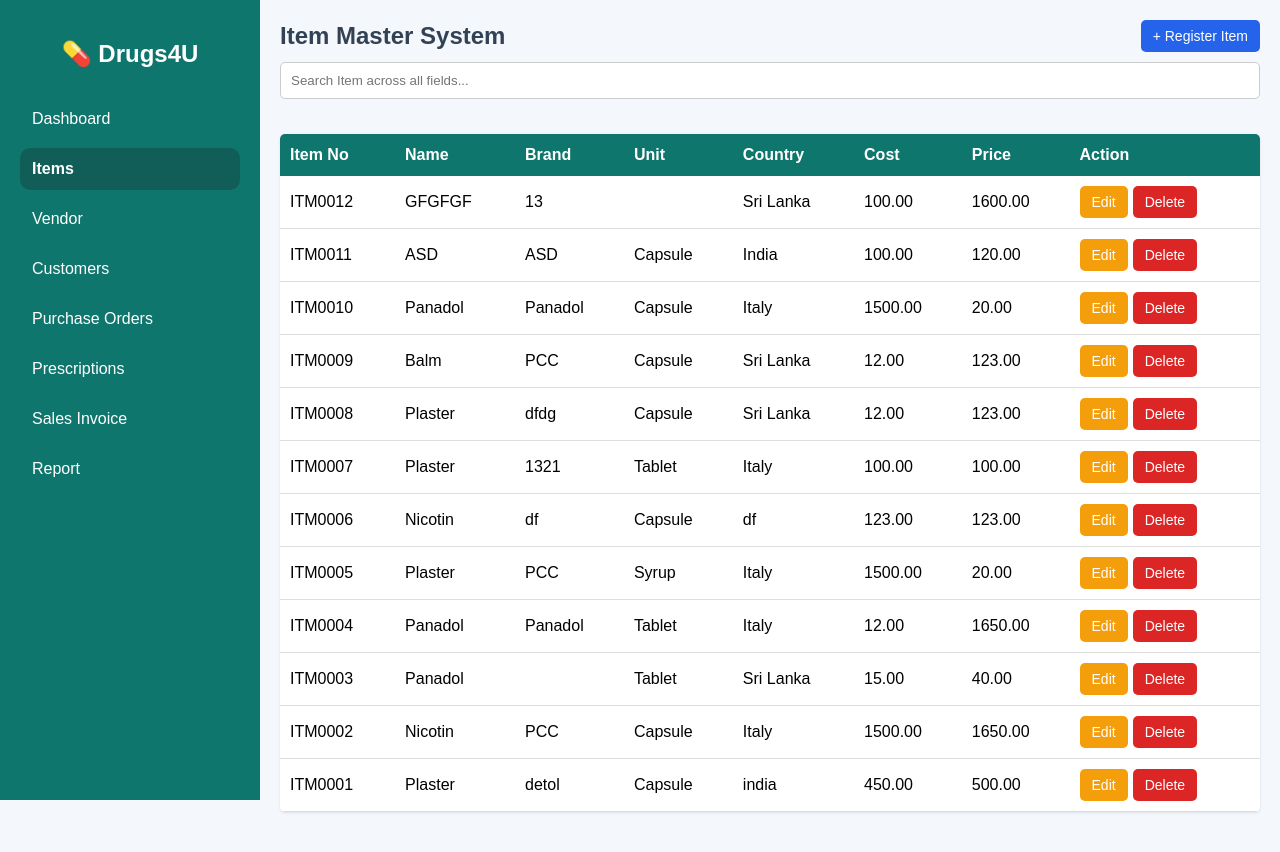
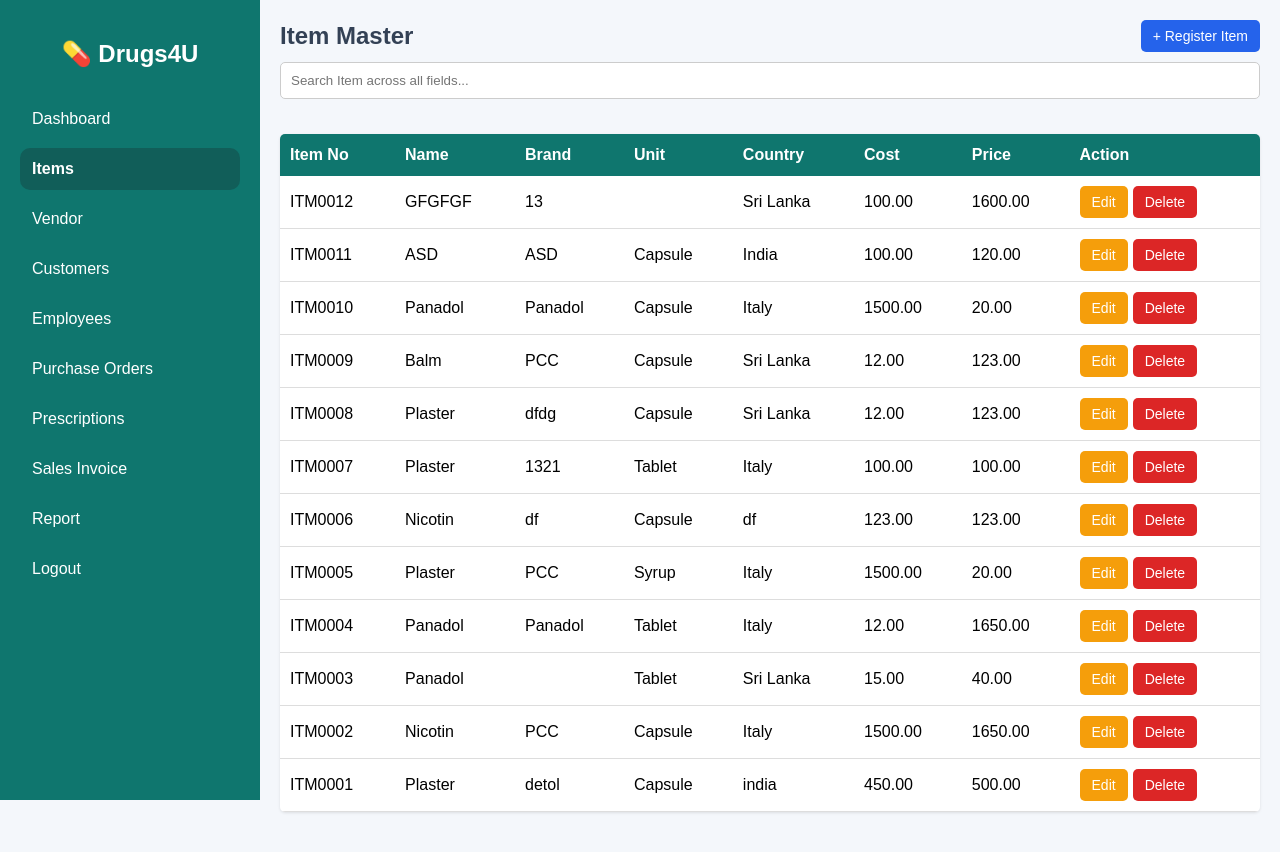
Before and after one commit to hareshhewage-jpg/Pharmacy, a PHP site: page /item.php in a window 1280 px wide. Run offline with PHP 8.4, Linux system fonts and the light colour scheme; data comes from the database, SQL or seed files in the repository.

Commit message:
Update Item Page

```diff
--- a/item.php
+++ b/item.php
@@ -348,15 +348,17 @@ $items = runQuery($conn, $query_str);
         <a href="item.php" class="active">Items</a>
         <a href="vendor.php">Vendor</a>
         <a href="customer_list.php">Customers</a>
+        <a href="employee_reg.php">Employees</a>
         <a href="purchase_order.php">Purchase Orders</a>
         <a href="prescription_list.php">Prescriptions</a>
         <a href="sales_invoice.php">Sales Invoice</a>
         <a href="report.php">Report</a>
+        <a href="login_emp.php">Logout</a>
     </div>
 
     <div class="main-content">
         <div class="top-bar">
-            <h2>Item Master System</h2>
+            <h2>Item Master</h2>
             <div class="action-buttons">
                 <button class="po-btn" onclick="openItemPopup()">+ Register Item</button>
             </div>
```
